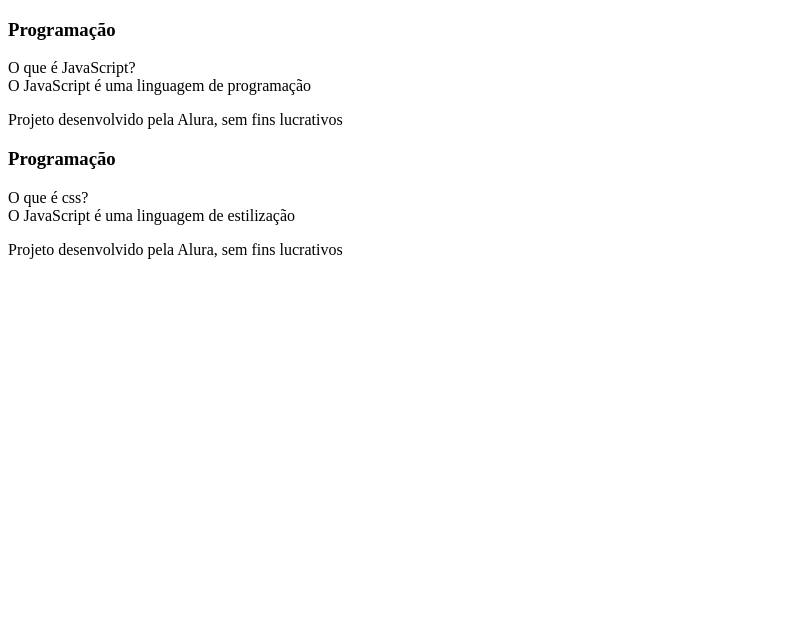
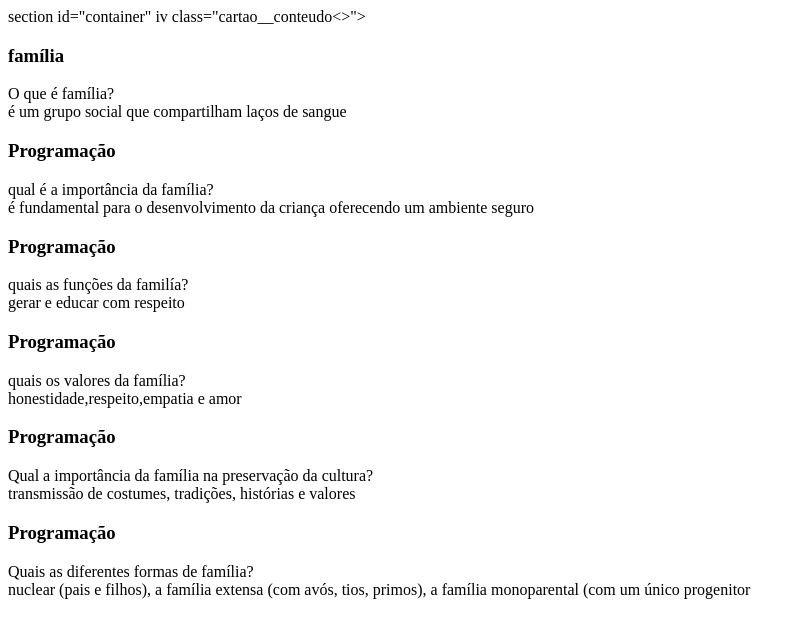
Before and after one commit to elizangela123/flashcards, a plain HTML site: page index.html in a window 1280 px wide. Shown: the whole page, without its empty margins (0-806 px from the left). Drawn offline with Linux system fonts and the light colour scheme.

Commit message:
perguntas

```diff
--- a/index.html
+++ b/index.html
@@ -1,6 +1,5 @@
 
-
-<!DOCTYPE html>
+<d</div><!DOCTYPE html>
 <html lang="pt-br">
 <head>
 <meta charset="UTF-8">
@@ -8,55 +7,36 @@
 <title>flashcards</title>
 </head>
 
-
-
 <body>
 
 <main>
-<section id="container">
-<article class="cartao">
+section id="container"
+iv class="cartao__conteudo<></section>">
+<h3>família</h3>
+<div class="cartao__conteudo__pergunta"> O que é família?</div>
+<div class="cartao__conteudo__resposta">é um grupo social que compartilham laços de sangue </div>
+</div><article class="cartao">
 <div class="cartao__conteudo">
 <h3>Programação</h3>
-<div class="cartao__conteudo__pergunta"> O que é JavaScript?</div>
-<div class="cartao__conteudo__resposta">O JavaScript é uma linguagem de programação</div>
-</div>
-</article>
-</section>
-</main>
-
-<footer>
-<p>Projeto desenvolvido pela Alura, sem fins lucrativos</p>
-</footer>
-
-</body>
-
-
-
-
-
-</html>
-
-
-</html>
-
-<article class="cartao">
+<div class="cartao__conteudo__pergunta"> qual é a importância da família?</div>
+<div class="cartao__conteudo__resposta">é fundamental para o desenvolvimento da criança oferecendo um ambiente seguro</div>
+</div><article class="cartao">
 <div class="cartao__conteudo">
 <h3>Programação</h3>
-<div class="cartao__conteudo__pergunta"> O que é css?</div>
-<div class="cartao__conteudo__resposta">O JavaScript é uma linguagem de estilização</div>
-</div>
-</article>
-</section>
-</main>
-
-<footer>
-<p>Projeto desenvolvido pela Alura, sem fins lucrativos</p>
-</footer>
-
-</body>
-
-
-
-
-
-</html>
+<div class="cartao__conteudo__pergunta"> quais as funções da familía?</div>
+<div class="cartao__conteudo__resposta">gerar e educar com respeito</div>
+</div><article class="cartao">
+<div class="cartao__conteudo">
+<h3>Programação</h3>
+<div class="cartao__conteudo__pergunta"> quais os valores da família?</div>
+<div class="cartao__conteudo__resposta">honestidade,respeito,empatia e amor</div>
+</div><article class="cartao">
+<div class="cartao__conteudo">
+<h3>Programação</h3>
+<div class="cartao__conteudo__pergunta"> Qual a importância da família na preservação da cultura?</div>
+<div class="cartao__conteudo__resposta">transmissão de costumes, tradições, histórias e valores</div>
+</div><article class="cartao">
+<div class="cartao__conteudo">
+<h3>Programação</h3>
+<div class="cartao__conteudo__pergunta"> Quais as diferentes formas de família?</div>
+<div class="cartao__conteudo__resposta">nuclear (pais e filhos), a família extensa (com avós, tios, primos), a família monoparental (com um único progenitor</div>
```
